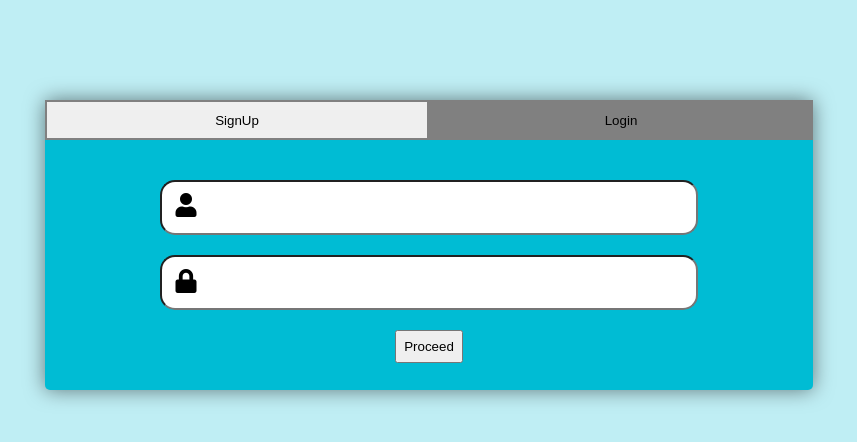
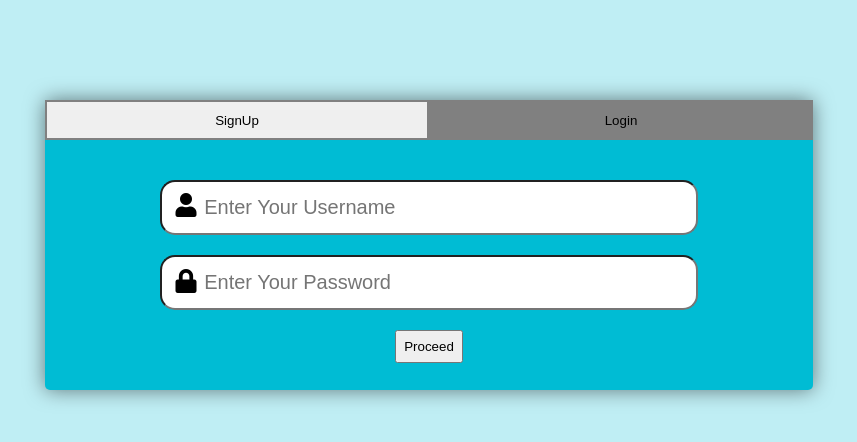
Before and after one commit to EH-GD-MOHIT21/covidhelpmain, a Django app: page /login in a window 1280 px wide. Shown: the part 201-643 px from the top of the page, without its empty margins (211-1068 px from the left). Run offline with Django 3.2, Linux system fonts and the light colour scheme; some libraries are stand-ins or nearby versions.

Commit message:
Update login.html

```diff
--- a/templates/login.html
+++ b/templates/login.html
@@ -53,10 +53,10 @@
         <form action="/loginuser" method='POST'>
             <div class="main" id="main">
                 <label for="inputbox"><i class="fas fa-user personal myinp-login" style="font-size:24px"></i></label>
-                <input type="text" id="inputbox" name="username">
+                <input type="text" id="inputbox" name="username" placeholder="Enter Your Username">
                 <span id="userlogshower"></span>
                 <label for="passwordbox"><i class="fas fa-lock inputlogo personal mypas-login" style='font-size:24px'></i></label>
-                <input type="password" id="passwordbox" name="password">
+                <input type="password" id="passwordbox" name="password" placeholder="Enter Your Password">
                 <span id="passlogshower"></span>
                 <button type="submit" id="mainbtn">Proceed</button>
             </div>
@@ -66,23 +66,23 @@
             <div class="submain" id="submain">
 
                 <label for="inputbox-signup"><i class="fas fa-user personal myinp" style="font-size:24px"></i></label>
-                <input type="text" id="inputbox-signup" name="username">
+                <input type="text" id="inputbox-signup" name="username" placeholder="Enter Your Username">
                 <span id="userlogshower-signup" style="cursor: pointer;"></span>
 
                 <label for="passwordbox-signup"><i class="fas fa-lock inputlogo personal mypas" style='font-size:24px'></i></label>
-                <input type="password" id="passwordbox-signup" name="password">
+                <input type="password" id="passwordbox-signup" name="password" placeholder="Enter Your Password">
                 <span id="passlogshower-signup"></span>
 
                 <label for="passwordbox1"><i class="fas fa-lock inputlogo personal mypas1" style='font-size:24px'></i></label>
-                <input type="password" id="passwordbox1" name="repassword">
+                <input type="password" id="passwordbox1" name="repassword" placeholder="Confirm Password">
                 <span id="passlogshower1"></span>
 
                 <label for="emailbox"><i class="far fa-envelope myenv" style="font-size: 24px;"></i></label>
-                <input type="text" id="emailbox" name="email">
+                <input type="text" id="emailbox" name="email" placeholder="Enter Your Mail Id">
                 <span id="emaillogshower"></span>
 
                 <label for="mobilebox"><i class="fas fa-mobile-alt mymob" style="font-size: 24px;"></i></label>
-                <input type="text" id="mobilebox" name="mobile">
+                <input type="text" id="mobilebox" name="mobile" placeholder="Enter Your Mobile no.">
                 <span id="moblogshower"></span>
 
                 <button type="submit" id="mainbtn1">Proceed</button>
```
